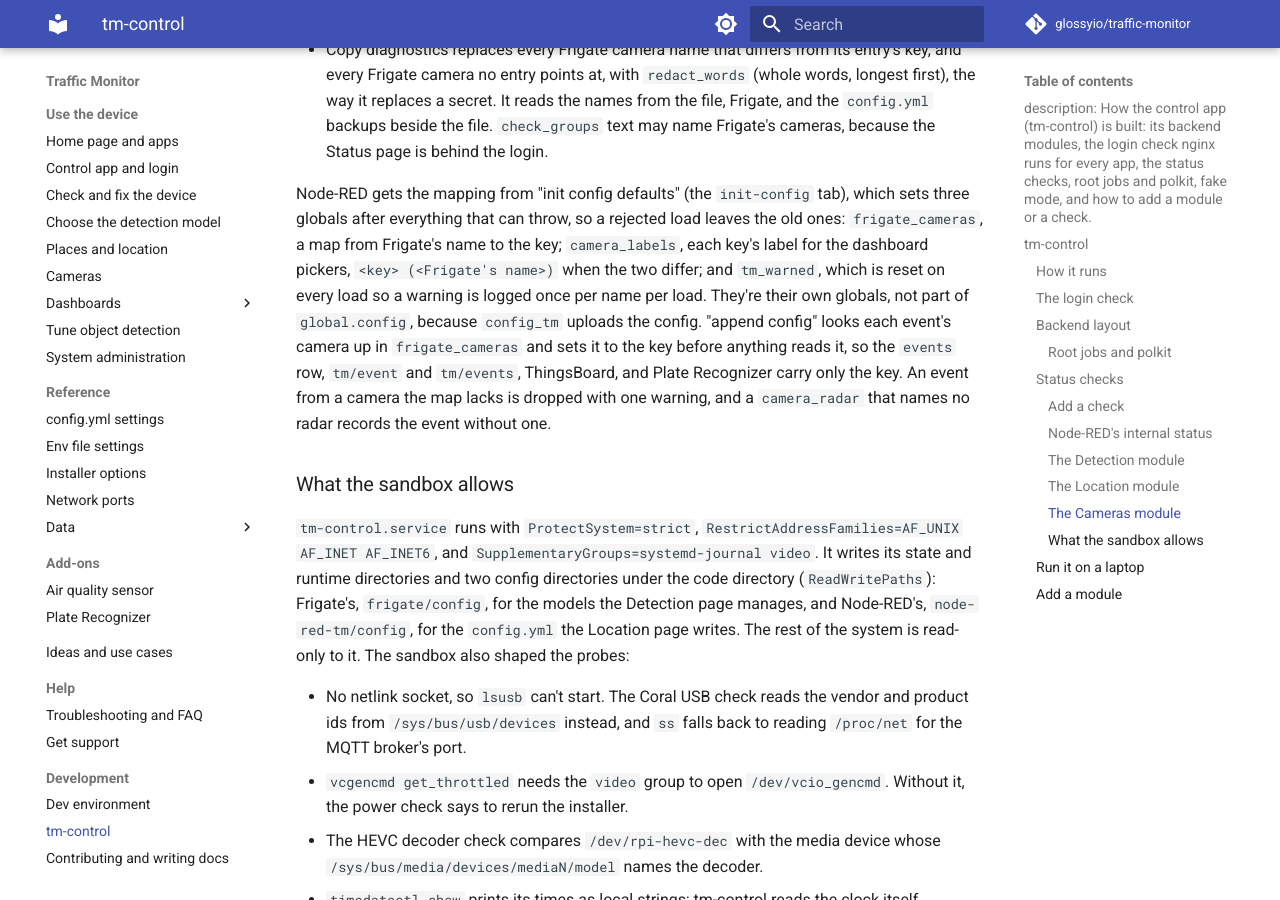
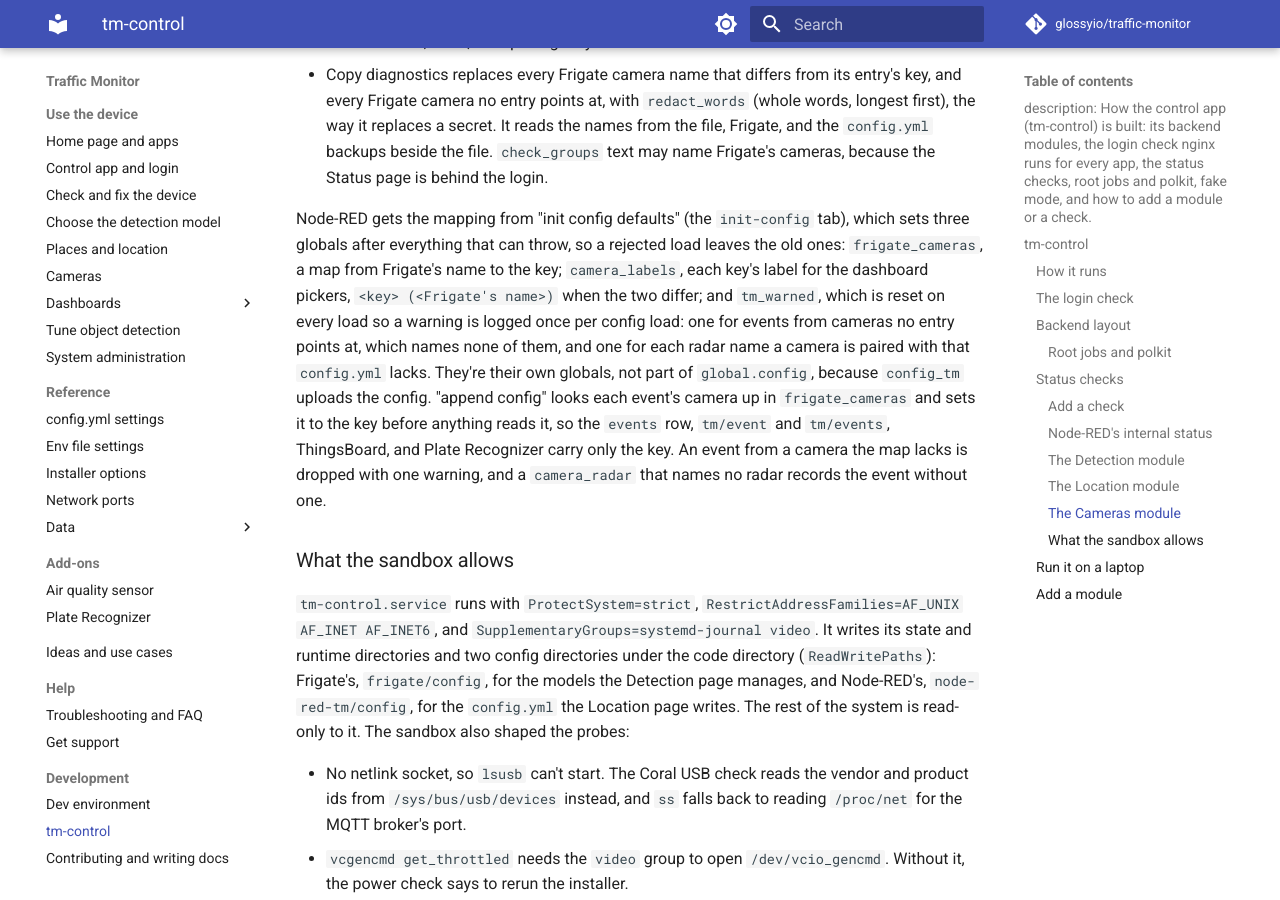
Before and after one commit to glossyio/traffic-monitor, an MkDocs documentation site: the page built from docs/development/tm-control.md, in a window 1280 px wide and 900 px high, scrolled down 12782 px. Built offline with MkDocs 1.6.1 and Material for MkDocs 9.7.7, drawn with Linux system fonts in a browser that asks for light colours; comment, search, counter and statistics services are not loaded; the version menu is left out; some of the changed text lies outside the part shown.

Commit message:
Correct three statements in the camera docs
The Radar setting needs an enabled radar for direction as well as speed,
the Cameras module also writes survey_bearings in state.sqlite, and the
unlisted-camera warning is logged once per config load, not once per name.

Assisted-by: Claude Code 2.1.322 (CLI)
AI-Model: Claude Sonnet 5.5 (claude-sonnet-5-5)
AI-Effort: high
AI-Role: drafted

```diff
--- a/docs/development/tm-control.md
+++ b/docs/development/tm-control.md
@@ -200,7 +200,7 @@ The module calls six Node-RED endpoints, besides `/tm-internal/status`, on `127.
 
 ### The Cameras module
 
-The `cameras` module serves the [Cameras page](../use/cameras.md). It's for admins only, like the Location page, because it's a settings page: every route under `/api/v1/cameras` takes `require_admin`. It owns the `sensors.cameras` entries in Node-RED's `config.yml` and writes nothing else: not Frigate's config, and not `tmdb.sqlite`.
+The `cameras` module serves the [Cameras page](../use/cameras.md). It's for admins only, like the Location page, because it's a settings page: every route under `/api/v1/cameras` takes `require_admin`. It owns the `sensors.cameras` entries in Node-RED's `config.yml` and writes no other config file, so never Frigate's. The one other thing it writes is the places' bearings (`survey_bearings` in `state.sqlite`) when an entry is re-keyed. It never opens `tmdb.sqlite`.
 
 An entry's key is the camera's neutral name, the one the flows record and share. Its optional `frigate_camera` is Frigate's name for it, and without one the key is Frigate's name too, so installs that never used the page need no migration. `names.py` makes the keys, `camera_<N>_<6 hex>`, from `secrets.token_hex(3)` and redraws a token a neutral name in the file already ends with. The module never logs, audits, or puts in an error message Frigate's name: audit rows carry the neutral name.
 
@@ -220,7 +220,7 @@ The rules:
 * `NodeRedConfig`'s camera methods (`add_camera`, `set_camera`, `point_camera`, `rename_camera`, `remove_camera`) edit through `RoundTripFile`, as the deployment edits do, so comments, order, and quoting stay.
 * Copy diagnostics replaces every Frigate camera name that differs from its entry's key, and every Frigate camera no entry points at, with `redact_words` (whole words, longest first), the way it replaces a secret. It reads the names from the file, Frigate, and the `config.yml` backups beside the file. `check_groups` text may name Frigate's cameras, because the Status page is behind the login.
 
-Node-RED gets the mapping from "init config defaults" (the `init-config` tab), which sets three globals after everything that can throw, so a rejected load leaves the old ones: `frigate_cameras`, a map from Frigate's name to the key; `camera_labels`, each key's label for the dashboard pickers, `<key> (<Frigate's name>)` when the two differ; and `tm_warned`, which is reset on every load so a warning is logged once per name per load. They're their own globals, not part of `global.config`, because `config_tm` uploads the config. "append config" looks each event's camera up in `frigate_cameras` and sets it to the key before anything reads it, so the `events` row, `tm/event` and `tm/events`, ThingsBoard, and Plate Recognizer carry only the key. An event from a camera the map lacks is dropped with one warning, and a `camera_radar` that names no radar records the event without one.
+Node-RED gets the mapping from "init config defaults" (the `init-config` tab), which sets three globals after everything that can throw, so a rejected load leaves the old ones: `frigate_cameras`, a map from Frigate's name to the key; `camera_labels`, each key's label for the dashboard pickers, `<key> (<Frigate's name>)` when the two differ; and `tm_warned`, which is reset on every load so a warning is logged once per config load: one for events from cameras no entry points at, which names none of them, and one for each radar name a camera is paired with that `config.yml` lacks. They're their own globals, not part of `global.config`, because `config_tm` uploads the config. "append config" looks each event's camera up in `frigate_cameras` and sets it to the key before anything reads it, so the `events` row, `tm/event` and `tm/events`, ThingsBoard, and Plate Recognizer carry only the key. An event from a camera the map lacks is dropped with one warning, and a `camera_radar` that names no radar records the event without one.
 
 ### What the sandbox allows
 
```
Also changed, not shown: docs/use/cameras.md (+1 -1 lines).
